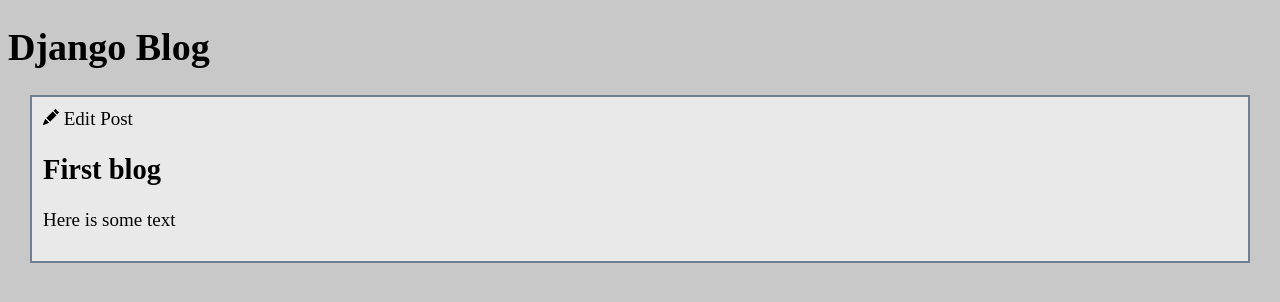
After one commit to Usarneme/django_blog, a Django app: page /post/1/ in a window 1280 px wide. The commit adds this page. Shown: the top 302 px of the page. Run offline with Django 3.2, Linux system fonts and the light colour scheme; data comes from the database, SQL or seed files in the repository; both versions use the stored data as it was after the commit.

Commit message:
:construction: adds templates: layout in base, post edit, post list, and post detail; also route handlers for POST/GET actions

```diff
--- /dev/null
+++ b/blog/static/css/blog.css
@@ -0,0 +1,23 @@
+:root {
+  box-sizing: border-box;
+  margin: 0;
+  padding: 0;
+  font-size: 20px;
+}
+
+a {
+  text-decoration: none;
+  color: unset;
+}
+
+body {
+  background: rgb(200, 200, 200);
+  font-size: 0.95rem;
+}
+
+article {
+  border: 2px solid slategray;
+  margin: 22px;
+  padding: 11px;
+  background: rgba(255, 255, 255, 0.6);
+}
--- /dev/null
+++ b/blog/templates/blog/base.html
@@ -0,0 +1,28 @@
+{% load static %}
+<!DOCTYPE html>
+<html>
+
+<head>
+  <title>Blog Home</title>
+  <link rel="stylesheet" href="{% static 'css/blog.css' %}">
+</head>
+
+<body>
+  <header class="page-header">
+    <div class="container">
+      <div>
+        {% if user.is_authenticated %}
+          <a href="{% url 'post_new' %}" class="top-menu">
+            {% include './icons/file-plus.svg' %} Add Post
+          </a>
+        {% endif %}
+      </div>
+      <h1><a href="/">Django Blog</a></h1>
+    </div>
+  </header>
+  <main>
+    {% block content %}
+    {% endblock %}
+  </main>
+</body>
+</html>
--- /dev/null
+++ b/blog/templates/blog/post_detail.html
@@ -0,0 +1,18 @@
+{% extends 'blog/base.html' %}
+
+{% block content %}
+<article class="post">
+  <aside class="actions">
+    <a class="btn btn-default" href="{% url 'post_edit' pk=post.pk %}">
+      {% include './icons/pencil.svg' %} Edit Post
+    </a>
+  </aside>
+  {% if post.published_date %}
+  <time class="date">
+    {{ post.published_date }}
+  </time>
+  {% endif %}
+  <h2>{{ post.title }}</h2>
+  <p>{{ post.text|linebreaksbr }}</p>
+</article>
+{% endblock %}
--- a/blog/urls.py
+++ b/blog/urls.py
@@ -3,4 +3,7 @@ from . import views
 
 urlpatterns = [
     path('', views.post_list, name='post_list'),
+    path('post/<int:pk>/', views.post_detail, name='post_detail'),
+    path('post/new/', views.post_new, name='post_new'),
+    path('post/<int:pk>/edit/', views.post_edit, name='post_edit'),
 ]
--- a/blog/views.py
+++ b/blog/views.py
@@ -1,5 +1,44 @@
-from django.shortcuts import render
+from django.shortcuts import get_object_or_404, render, redirect
+from django.utils import timezone
+from .models import Post
+from .forms import PostForm
 
 
 def post_list(request):
-    return render(request, 'blog/post_list.html', {})
+    posts = Post.objects.filter(published_date__lte=timezone.now()
+                                ).order_by('published_date')
+    return render(request, 'blog/post_list.html', {'posts': posts})
+
+
+def post_detail(request, pk):
+    post = get_object_or_404(Post, pk=pk)
+    return render(request, 'blog/post_detail.html', {'post': post})
+
+
+def post_new(request):
+    if request.method == "POST":
+        form = PostForm(request.POST)
+        if form.is_valid():
+            post = form.save(commit=False)
+            post.author = request.user
+            post.published_date = timezone.now()
+            post.save()
+            return redirect('post_detail', pk=post.pk)
+    else:
+        form = PostForm()
+    return render(request, 'blog/post_edit.html', {'form': form})
+
+
+def post_edit(request, pk):
+    post = get_object_or_404(Post, pk=pk)
+    if request.method == "POST":
+        form = PostForm(request.POST, instance=post)
+        if form.is_valid():
+            post = form.save(commit=False)
+            post.author = request.user
+            post.published_date = timezone.now()
+            post.save()
+            return redirect('post_detail', pk=post.pk)
+    else:
+        form = PostForm(instance=post)
+    return render(request, 'blog/post_edit.html', {'form': form})
```
Also changed, not shown: blog/forms.py (added, +9 -0 lines), blog/templates/blog/post_edit.html (added, +9 -0 lines), blog/templates/blog/post_list.html (+10 -14 lines), README.md, blog/templates/blog/icons/file-plus.svg (added), blog/templates/blog/icons/pencil.svg (added), db.sqlite3.
